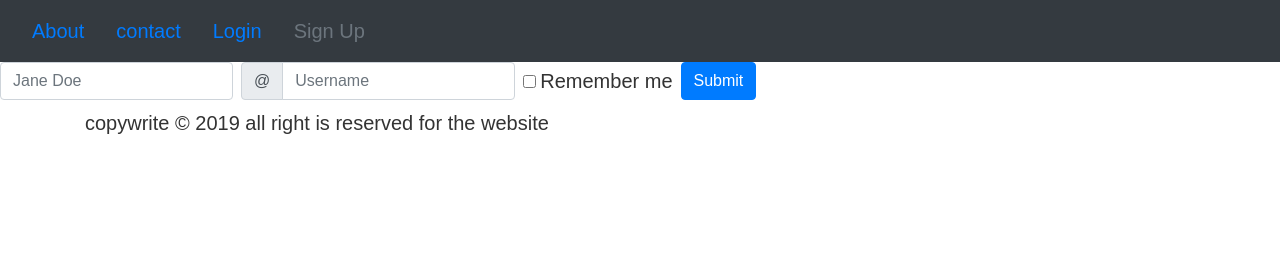
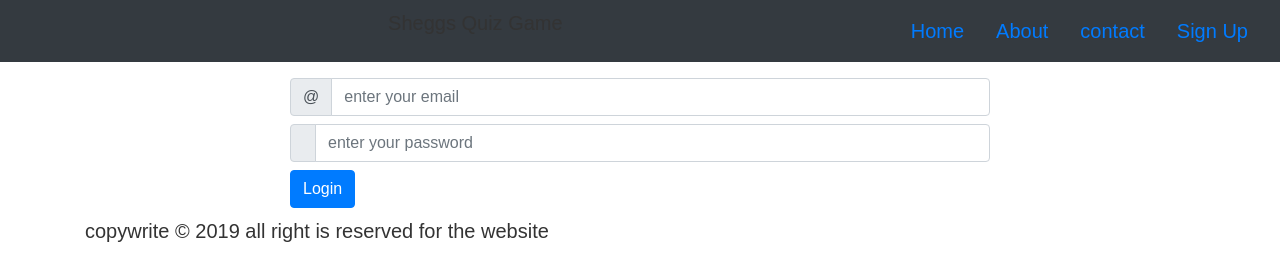
Before and after one commit to michealsheggs/simple-quiz-game-decagon-project, a plain HTML site: page forms/login.html in a window 1280 px wide. Drawn offline with nearby package versions, Linux system fonts and the light colour scheme; files that its build step writes are made by us from their sources.

Commit message:
started  login page

```diff
--- a/forms/login.html
+++ b/forms/login.html
@@ -4,11 +4,10 @@
     <meta charset="UTF-8">
     <meta name="viewport" content="width=device-width, initial-scale=1.0">
     <meta http-equiv="X-UA-Compatible" content="ie=edge">
-    <link rel="stylesheet" href="css/bootstrap/css/bootstrap.min.css">
-    <link rel="stylesheet" href="css/sheet.css">
-    <link rel="stylesheet" href="css/sign-up.css">
-    <script type="text/javascript" src="css/bootstrap/js/bootstrap.min.js"></script>
-    <script type="text/javascript" src="js/jquery/dist/jquery.min.js"></script>
+    <link rel="stylesheet" href="../css/bootstrap/css/bootstrap.min.css">
+    <link rel="stylesheet" href="../css/sheet.css">
+    <link rel="stylesheet" href="../css/forms/login.css">
+    <script type="text/javascript" src="../css/bootstrap/js/bootstrap.min.js"></script>
     <title> simple quiz game</title>
 </head>
 <body>
@@ -17,49 +16,65 @@
         <!-- The navigation section -->
         <nav id="main-nav" class="navbar navbar-dark bg-dark">
                 <!-- Navbar content -->
+                <a href="../index.html" ></a><ul class="nav-item">Sheggs Quiz Game</ul></a>
               <ul class="nav justify-content-end">
                     <li class="nav-item">
-                      <a class="nav-link active" href="#">About</a>
+                      <a class="nav-link active" href="../index.html">Home</a>
+                    </li>
+                    <li class="nav-item">
+                      <a class="nav-link" href="#">About</a>
                     </li>
                     <li class="nav-item">
                       <a class="nav-link" href="#">contact</a>
                     </li>
                     <li class="nav-item">
-                      <a class="nav-link" href="#">Login</a>
-                    </li>
-                    <li class="nav-item">
-                      <a class="nav-link disabled" href="#" tabindex="-1" aria-disabled="true">Sign Up</a>
+                      <a class="nav-link" href="sign-up.html">Sign Up</a>
                     </li>
                 </ul>
 
          </nav>
          <!-- sign up form section -->
-<form class="form-inline">
-        <label class="sr-only" for="inlineFormInputName2">Name</label>
-        <input type="text" class="form-control mb-2 mr-sm-2" id="inlineFormInputName2" placeholder="Jane Doe">
-
-        <label class="sr-only" for="inlineFormInputGroupUsername2">Username</label>
+         <div class="container">
+           <div class="row">
+             <div class="col-md-2"></div>
+             <div class="col-md-8">
+              <form class="form" id="signupform">
+                <p id="display_alert"></p>
+                  <div class="col">
                     <div class="input-group mb-2 mr-sm-2">
                       <div class="input-group-prepend">
                         <div class="input-group-text">@</div>
                       </div>
-          <input type="text" class="form-control" id="inlineFormInputGroupUsername2" placeholder="Username">
+                      <input type="email" class="form-control" id="email" name="email" placeholder="enter your email">
                     </div>
-
-        <div class="form-check mb-2 mr-sm-2">
-          <input class="form-check-input" type="checkbox" id="inlineFormCheck">
-          <label class="form-check-label" for="inlineFormCheck">
-            Remember me
-          </label>
+                    <div class="input-group mb-2 mr-sm-2">
+                        <div class="input-group-prepend">
+                          <div class="input-group-text"></div>
                         </div>
-
-        <button type="submit" class="btn btn-primary mb-2">Submit</button>
+                        <input type="password" class="form-control" id="password" name="password" placeholder="enter your password">
+                     </div>
+                    <button id ="login-btn" type="submit" class="btn btn-primary mb-2">Login</button>
+                  </div>
               </form>
              </div>
-    <footer class="container">copywrite &copy 2019  all right is reserved for the website</footer>
-
+             <div-col-md-2></div-col-md-2>
+           </div>
+         </div>
+         <!-- sign up form ends -->
+    </div>
     <!-- <div id="quiz"></div>
 <button id="submit">Submit Quiz</button>
 <div id="results"></div> -->
+<footer class="container">copywrite &copy 2019  all right is reserved for the website</footer>
+
+
+
+
+<!-- all the js scripts -->
+    <script type="text/javascript" src="../js/jquery/dist/jquery.min.js"></script>
+    <!-- <script src="../js/forms/sign-up.js"></script> -->
+    <script src="../js/forms/login.js"></script>
+    <!-- <script src="../js/forms/logout.js"></script> -->
+
 </body>
 </html>
```
Lines whose indentation alone changed are shown as unchanged.
